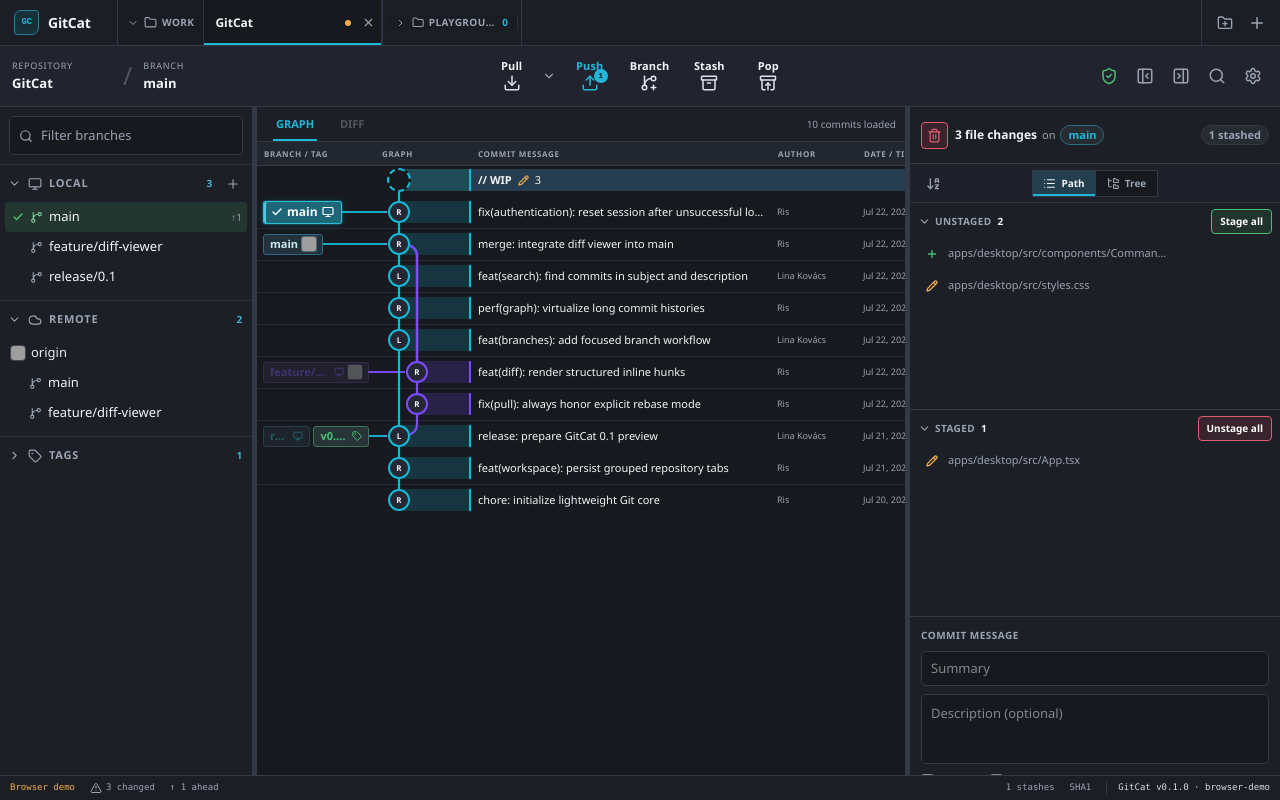
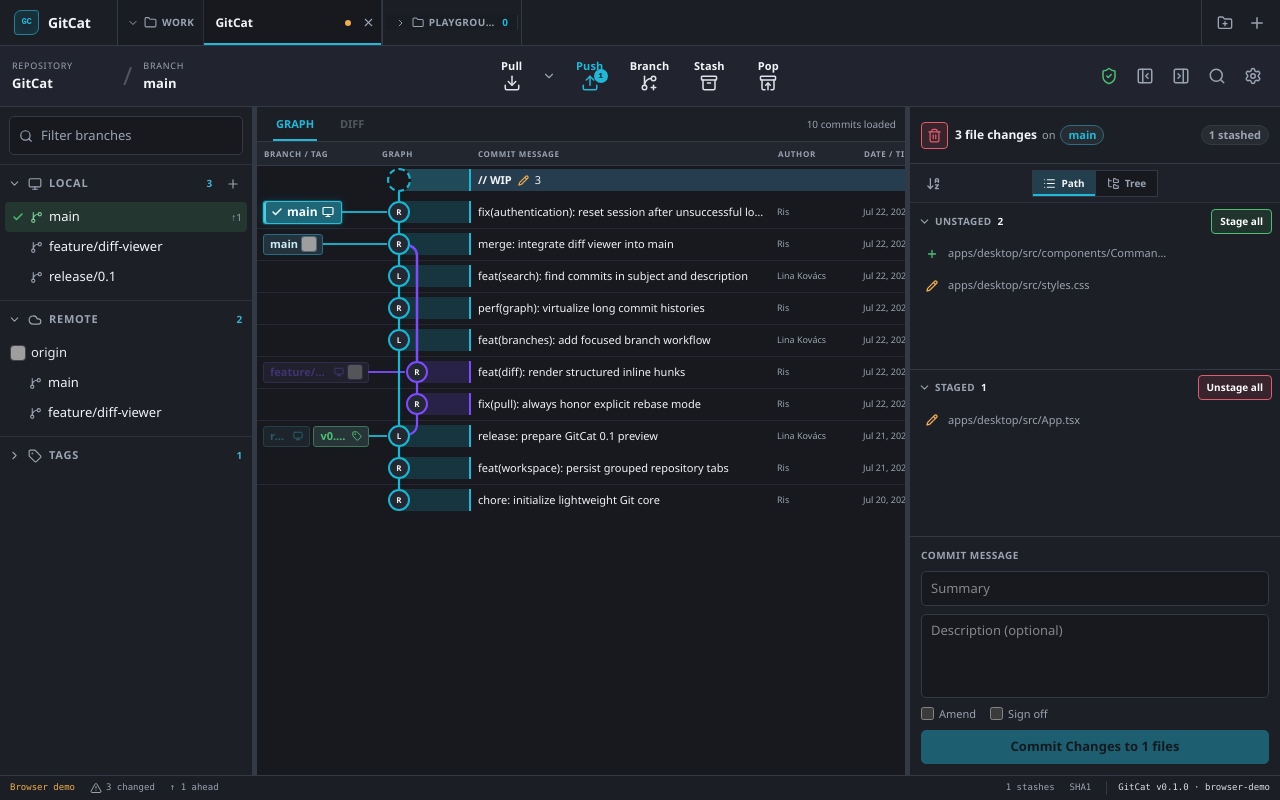
Before and after one commit to RisDN/gitcat, a React (Vite) app in the folder apps/desktop/: page / in a window 1280 px wide. Built offline with nearby package versions, Linux system fonts and the light colour scheme; grey boxes are pictures that could not be loaded.

Commit message:
chore: decreased desription field size

```diff
--- a/apps/desktop/src/styles.css
+++ b/apps/desktop/src/styles.css
@@ -707,15 +707,15 @@ kbd,
 .gc-status-section > header b { color: var(--gc-text); }
 .gc-status-section > header button { padding: 4px 6px; border-radius: 3px; background: transparent; color: var(--gc-accent); cursor: pointer; font-size: 10px; text-transform: none; }
 .gc-status-section > header button:hover:not(:disabled) { background: var(--gc-row-hover); }
-.gc-status-section > div { max-height: 170px; padding: 0 5px 6px; overflow: auto; }
+.gc-status-section > div { padding: 0 5px 6px; overflow: auto; }
 .gc-status-row { display: flex; align-items: center; border-radius: 4px; }
 .gc-status-row:hover { background: var(--gc-row-hover); }
 .gc-status-row__file { display: flex; min-width: 0; min-height: 29px; flex: 1; align-items: center; gap: 7px; padding: 0 5px; background: transparent; color: var(--gc-muted); cursor: pointer; }
 .gc-status-row__file span { min-width: 0; flex: 1; overflow: hidden; text-overflow: ellipsis; white-space: nowrap; text-align: left; }
 .gc-status-empty { display: flex; align-items: center; justify-content: center; gap: 5px; margin: 5px; padding: 7px; color: var(--gc-muted); font-size: 10px; }
-.gc-commit-form { display: flex; min-height: 0; flex: 1; flex-direction: column; gap: 8px; padding: 11px; }
+.gc-commit-form { display: flex; min-height: 0; flex: 0 0 auto; flex-direction: column; gap: 8px; padding: 11px; }
 .gc-commit-form > label { color: var(--gc-muted); font-size: 10px; font-weight: 700; letter-spacing: 0.05em; text-transform: uppercase; }
-.gc-commit-form textarea { width: 100%; min-height: 70px; flex: 1; resize: none; padding: 9px; border: 1px solid var(--gc-border); border-radius: 5px; outline: 0; background: var(--gc-background); line-height: 1.45; }
+.gc-commit-form textarea { width: 100%; height: 84px; min-height: 84px; flex: 0 0 auto; resize: none; padding: 6px 9px; border: 1px solid var(--gc-border); border-radius: 5px; outline: 0; background: var(--gc-background); line-height: 1.45; }
 .gc-commit-form__summary { width: 100%; padding: 7px 9px; border: 1px solid var(--gc-border); border-radius: 5px; outline: 0; background: var(--gc-background); line-height: 1.45; }
 .gc-commit-form textarea:focus, .gc-commit-form__summary:focus { border-color: var(--gc-accent); }
 .gc-commit-form__options { display: flex; gap: 14px; color: var(--gc-muted); font-size: 11px; }
@@ -855,7 +855,7 @@ kbd,
 
 /* Working-tree sections share one Path/Tree mode. */
 .gc-worktree > .gc-file-view-controls { flex: 0 0 39px; }
-.gc-status-section > header { height: 36px; padding: 0 8px 0 5px; }
+.gc-status-section > header { height: 36px; flex: 0 0 auto; padding: 0 8px 0 5px; }
 .gc-status-section > header .gc-status-section__toggle { display: flex; min-width: 0; flex: 1; align-items: center; gap: 4px; padding: 0 3px; background: transparent; color: var(--gc-muted); cursor: pointer; font-size: 10px; font-weight: 700; letter-spacing: 0.04em; text-align: left; text-transform: uppercase; }
 .gc-status-section > header .gc-status-section__toggle:hover { color: var(--gc-text); }
 .gc-status-section > header .gc-status-section__toggle b { margin-left: 3px; }
@@ -864,8 +864,9 @@ kbd,
 .gc-status-section > header .gc-status-section__bulk:disabled { opacity: 1; cursor: default; }
 .gc-status-section > header .gc-status-section__bulk--priority { border-color: var(--gc-danger); background: color-mix(in srgb, var(--gc-danger) 16%, var(--gc-background)); font-weight: 700; }
 .gc-status-section > header .gc-status-section__bulk--priority:hover:not(:disabled) { background: var(--gc-danger); }
+.gc-status-section--open { display: flex; min-height: 96px; flex: 1 1 0; flex-direction: column; }
 .gc-status-section--open > .gc-file-tree,
-.gc-status-section--open > .gc-file-tree__empty { height: min(240px, 30vh); }
+.gc-status-section--open > .gc-file-tree__empty { min-height: 0; flex: 1 1 0; }
 .gc-status-section > .gc-file-tree { padding: 0 5px 7px; overflow: auto; }
 .gc-status-section:not(.gc-status-section--open) > header { border-bottom: 0; }
 
```
